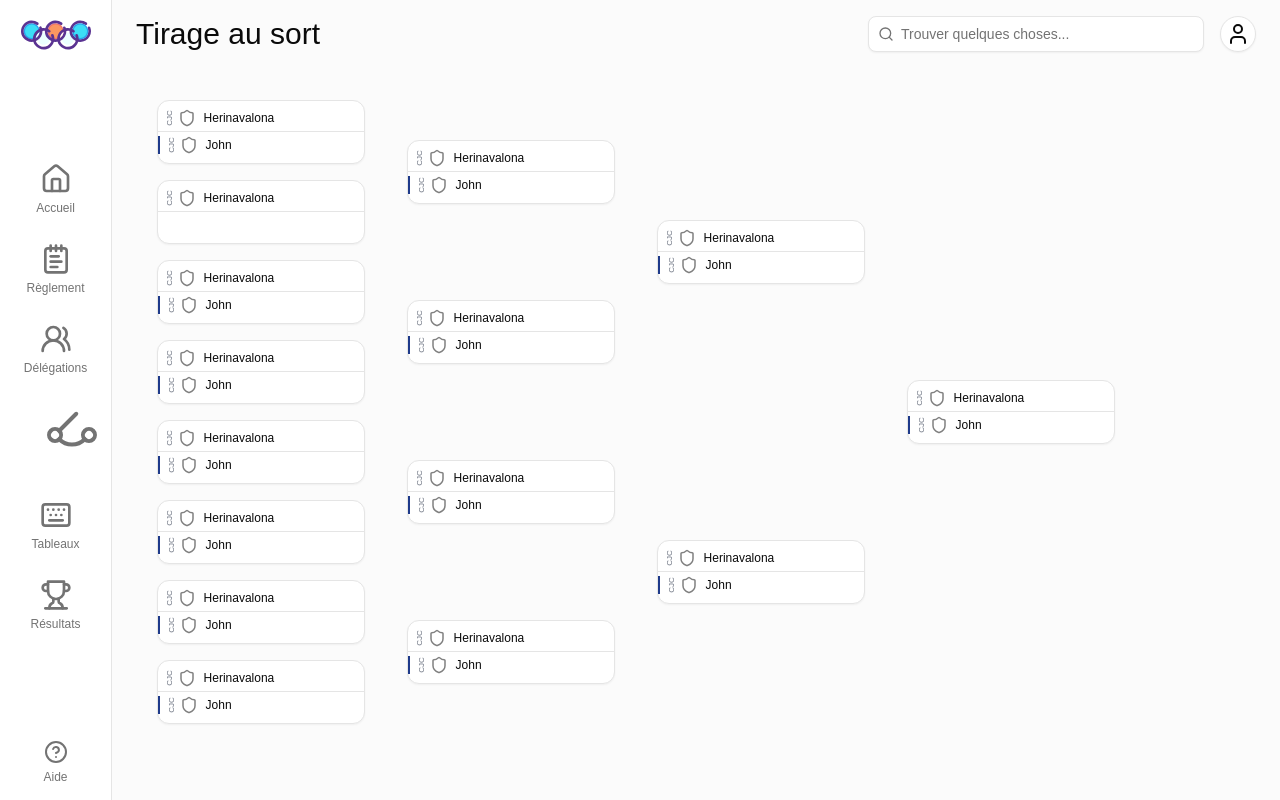
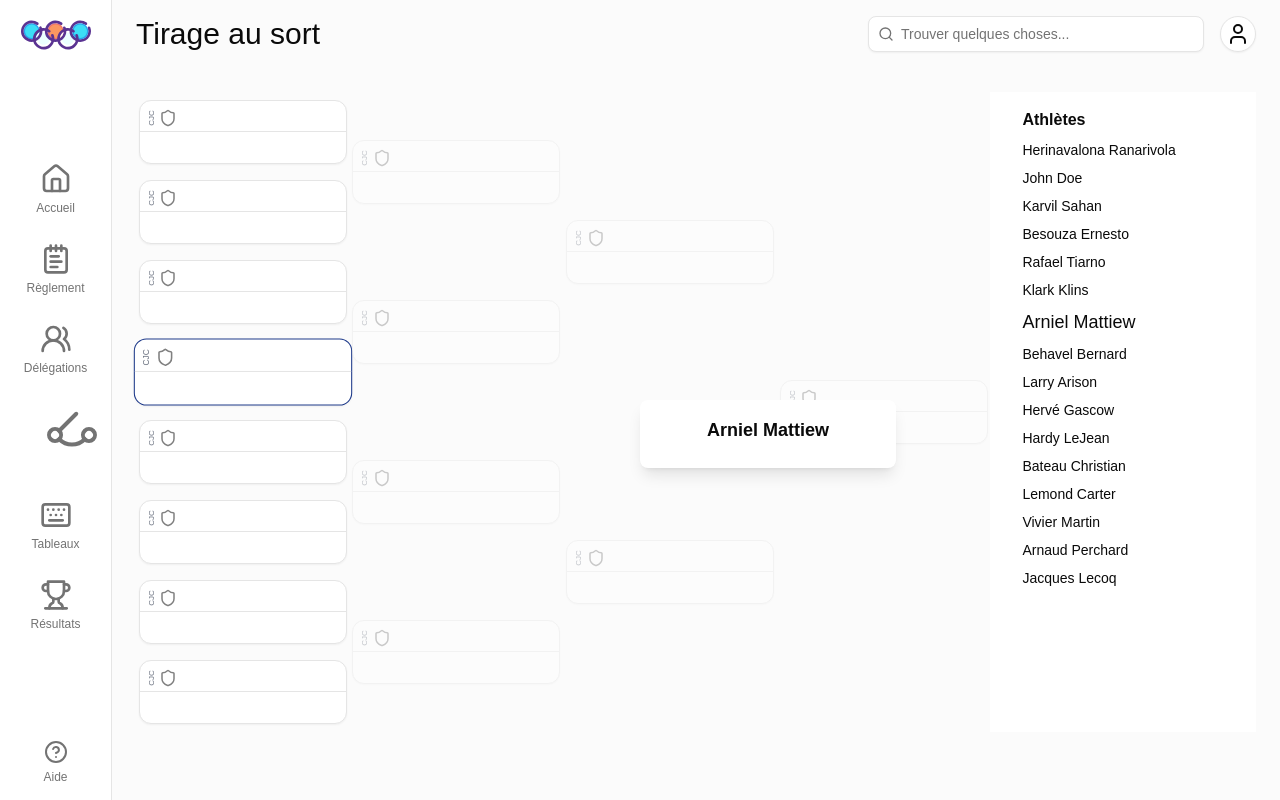
Before and after one commit to hernaval/jdraw, a Next.js app: page /competition/1/board/draw/1/bracket in a window 1280 px wide. Built offline with nearby package versions, Linux system fonts and the light colour scheme.

Commit message:
HER-60  control draw animation in random order

```diff
--- a/app/competition/[name]/board/draw/[category]/bracket/(components)/BracketTree.tsx
+++ b/app/competition/[name]/board/draw/[category]/bracket/(components)/BracketTree.tsx
@@ -1,12 +1,37 @@
+'use client'
+
 import MatchCard from '@/components/block/match-card'
+import { cn, shuffleArray } from '@/lib/utils'
 import { BracketEntity } from '@/types/model/Bracket'
-import React from 'react'
+import { Competitor } from '@/types/model/competitor'
+import { AnimatePresence } from 'framer-motion'
+import React, { useState } from 'react'
+import CompetitorInsight from './CompetitorInsight'
+import { motion } from 'framer-motion'
+import { Button } from '@/components/ui/button'
+import { MatchEntity } from '@/types/model/Match'
+import { produce } from 'immer'
+import CompetitorList from './CompetitorList'
+import CountdownTimer from '@/components/block/countdown-timer'
 
 interface BracketTreeProps {
   rounds: BracketEntity[]
+  competitors: Competitor[]
 }
 
-const BracketTree: React.FC<BracketTreeProps> = ({ rounds }) => {
+const BracketTree: React.FC<BracketTreeProps> = ({
+  rounds: initialRounds,
+  competitors: initialCompetitors,
+}) => {
+  const [rounds, setRounds] = useState(initialRounds)
+  const [competitors, setCompetitors] = useState(initialCompetitors)
+  const [isAnimating, setIsAnimating] = useState<boolean>(false)
+  const [currentCompetitor, setCurrentCompetitor] = useState<Competitor | null>(
+    null
+  )
+  const [highlightedMatch, setHighlightedMatch] = useState<number | null>(null)
+  const [showAthletList, setshowAthletList] = useState<boolean>(true)
+  const [drawFinished, setDrawFinished] = useState(false)
   const totalRounds = rounds.length
   const maxMatches = Math.pow(2, totalRounds - 1)
 
@@ -18,8 +43,61 @@ const BracketTree: React.FC<BracketTreeProps> = ({ rounds }) => {
     const spacing = Math.pow(2, roundIndex)
     return matchIndex * spacing + 1
   }
+
+  const fillBracket = async () => {
+    await new Promise(resolve => setTimeout(resolve, 1000))
+
+    setIsAnimating(true)
+    const firstRound = rounds[0]
+    const matchPositions = shuffleArray(
+      Array.from(Array(firstRound.matches.length).keys())
+    )
+
+    // Fill the white athlet first, then the blue
+
+    for (let judogi = 0; judogi < 2; judogi++) {
+      for (const matchIndex of matchPositions) {
+        const match: MatchEntity = firstRound.matches[matchIndex]
+        const position = judogi === 0 ? 'whiteAthlet' : 'blueAthlet'
+
+        // skip if already filled
+        if (match[position]) continue
+
+        // get the matched competitor and show in insight
+        const competitor: Competitor = competitors.find(
+          c => c.position == matchIndex + 1 && c.judogi == position
+        )!
+        console.log('cmopetitor', competitor)
+        setCurrentCompetitor(competitor)
+
+        await new Promise(resolve => setTimeout(resolve, 1000))
+
+        setHighlightedMatch(match.id)
+
+        // active the highlight in bracket card
+        await new Promise(resolve => setTimeout(resolve, 700))
+
+        setRounds(prevRounds => {
+          const newRounds = [...prevRounds]
+          newRounds[0].matches[matchIndex][position] = competitor
+          return newRounds
+        })
+
+        setCompetitors(prev => prev.filter(c => c.id != competitor.id))
+        // setCompetitors(prev => prev.filter(c => c.id != competitor.id))
+        setCurrentCompetitor(null)
+        setHighlightedMatch(null)
+
+        // some delay before starting next
+        await new Promise(resolve => setTimeout(resolve, 400))
+      }
+    }
+    setIsAnimating(false)
+    setshowAthletList(false)
+    setDrawFinished(true)
+  }
   return (
-    <div className='h-full overflow-auto '>
+    <div className='flex justify-around'>
       <div
         className='grid'
         style={{
@@ -41,7 +119,11 @@ const BracketTree: React.FC<BracketTreeProps> = ({ rounds }) => {
                     gridRow: `${startRow} / span ${rowSpan}`,
                   }}>
                   <div className='absolute inset-0 flex items-center justify-center'>
-                    <MatchCard match={match} />
+                    <MatchCard
+                      match={match}
+                      highlighted={match.id === highlightedMatch}
+                      hideNextRound={roundIndex > 0 && !drawFinished}
+                    />
                   </div>
                 </div>
               )
@@ -49,6 +131,42 @@ const BracketTree: React.FC<BracketTreeProps> = ({ rounds }) => {
           </React.Fragment>
         ))}
       </div>
+
+      <motion.div
+        animate={showAthletList ? 'visible' : 'hidden'}
+        variants={{
+          hidden: {
+            opacity: 0,
+            x: 200,
+            visibility: 'hidden',
+            transition: { duration: 0.5 },
+          },
+          visible: {
+            opacity: 1,
+            visibility: 'visible',
+            transition: { duration: 0.5 },
+          },
+        }}
+        className='bg-white py-4 px-8 w-[300px]'>
+        <h3 className='font-2xl font-bold'>Athlètes</h3>
+
+        <CompetitorList
+          competitors={competitors}
+          activeCompetitor={currentCompetitor}
+        />
+      </motion.div>
+
+      <AnimatePresence>
+        {currentCompetitor && (
+          <CompetitorInsight competitor={currentCompetitor} />
+        )}
+      </AnimatePresence>
+
+      {!isAnimating && !drawFinished && (
+        <div className='fixed top-1/2 left-1/2'>
+          <CountdownTimer starting={3} onComplete={fillBracket} />
+        </div>
+      )}
     </div>
   )
 }
--- /dev/null
+++ b/app/competition/[name]/board/draw/[category]/bracket/(components)/CompetitorInsight.tsx
@@ -0,0 +1,27 @@
+import { Card, CardContent } from '@/components/ui/card'
+import { Competitor } from '@/types/model/competitor'
+import { useEffect } from 'react'
+import { motion } from 'framer-motion'
+
+const CompetitorInsight: React.FC<{ competitor: Competitor | null }> = ({
+  competitor,
+}) => {
+  if (!competitor) return null
+
+  return (
+    <motion.div
+      initial={{ opacity: 0, scale: 0.8, y: 50 }}
+      animate={{ opacity: 1, scale: 1, y: 0 }}
+      exit={{ opacity: 0, scale: 0.8, y: -50 }}
+      transition={{ duration: 0.3 }}
+      className='fixed top-1/2 left-1/2 transform -translate-x-1/2 -translate-y-1/2 z-50'>
+      <div className='w-64 bg-white shadow-lg p-4 rounded-lg'>
+        <h3 className='text-lg font-bold mb-2 text-center'>
+          {competitor.firstname} {competitor.lastname}
+        </h3>
+      </div>
+    </motion.div>
+  )
+}
+
+export default CompetitorInsight
--- /dev/null
+++ b/app/competition/[name]/board/draw/[category]/bracket/(components)/CompetitorList.tsx
@@ -0,0 +1,35 @@
+import { cn } from '@/lib/utils'
+import { Competitor } from '@/types/model/competitor'
+import { AnimatePresence, motion } from 'framer-motion'
+import React from 'react'
+
+interface CompetitorListProps {
+  competitors: Competitor[]
+  activeCompetitor: Competitor | null
+}
+const CompetitorList: React.FC<CompetitorListProps> = ({
+  competitors,
+  activeCompetitor,
+}) => {
+  return (
+    <ul>
+      <AnimatePresence>
+        {competitors.map((competitor, index) => (
+          <motion.li
+            key={competitor.id}
+            animate={{ opacity: 1, x: 0 }}
+            exit={{ opacity: 0, x: 50 }}
+            transition={{ duration: 0.3, delay: index * 0.05 }}
+            className={cn(
+              'text-sm my-2 text-gray',
+              activeCompetitor?.id == competitor.id ? 'text-lg' : 'sm'
+            )}>
+            {competitor.firstname} {competitor.lastname}
+          </motion.li>
+        ))}
+      </AnimatePresence>
+    </ul>
+  )
+}
+
+export default CompetitorList
--- a/app/competition/[name]/board/draw/[category]/bracket/page.tsx
+++ b/app/competition/[name]/board/draw/[category]/bracket/page.tsx
@@ -1,6 +1,7 @@
 import React from 'react'
 import BracketTree from './(components)/BracketTree'
 import { BracketEntity } from '@/types/model/Bracket'
+import { Competitor } from '@/types/model/competitor'
 
 const rounds: BracketEntity[] = [
   {
@@ -9,131 +10,132 @@ const rounds: BracketEntity[] = [
       {
         id: 1,
         position: 1,
-        whiteAthlet: { firstname: 'Herinavalona', lastname: 'Ranarivola' },
-        blueAthlet: { firstname: 'John', lastname: 'Doe' },
+        whiteAthlet: {
+          id: 1,
+          firstname: 'Herinavalona',
+          lastname: 'Ranarivola',
+        },
+        blueAthlet: { id: 2, firstname: 'John', lastname: 'Doe' },
         winnerAthlet: null,
       },
       {
         id: 2,
         position: 2,
-        whiteAthlet: { firstname: 'Herinavalona', lastname: 'Ranarivola' },
-        blueAthlet: null,
+        whiteAthlet: { id: 3, firstname: 'Karvil', lastname: 'Sahan' },
+        blueAthlet: { id: 4, firstname: 'Besouza', lastname: 'Ernesto' },
         winnerAthlet: null,
       },
       {
         id: 3,
         position: 3,
-        whiteAthlet: { firstname: 'Herinavalona', lastname: 'Ranarivola' },
-        blueAthlet: { firstname: 'John', lastname: 'Doe' },
+        whiteAthlet: { id: 5, firstname: 'Rafael', lastname: 'Tiarno' },
+        blueAthlet: { id: 6, firstname: 'Klark', lastname: 'Klins' },
         winnerAthlet: null,
       },
       {
         id: 4,
         position: 4,
-        whiteAthlet: { firstname: 'Herinavalona', lastname: 'Ranarivola' },
-        blueAthlet: { firstname: 'John', lastname: 'Doe' },
+        whiteAthlet: { id: 7, firstname: 'Arniel', lastname: 'Mattiew' },
+        blueAthlet: { id: 8, firstname: 'Behavel', lastname: 'Bernard' },
         winnerAthlet: null,
       },
       {
         id: 5,
         position: 5,
-        whiteAthlet: { firstname: 'Herinavalona', lastname: 'Ranarivola' },
-        blueAthlet: { firstname: 'John', lastname: 'Doe' },
+        whiteAthlet: { id: 9, firstname: 'Larry', lastname: 'Arison' },
+        blueAthlet: { id: 10, firstname: 'Hervé', lastname: 'Gascow' },
         winnerAthlet: null,
       },
       {
         id: 6,
         position: 6,
-        whiteAthlet: { firstname: 'Herinavalona', lastname: 'Ranarivola' },
-        blueAthlet: { firstname: 'John', lastname: 'Doe' },
+        whiteAthlet: { id: 11, firstname: 'Hardy', lastname: 'LeJean' },
+        blueAthlet: { id: 12, firstname: 'Bateau', lastname: 'Christian' },
         winnerAthlet: null,
       },
       {
         id: 7,
         position: 7,
-        whiteAthlet: { firstname: 'Herinavalona', lastname: 'Ranarivola' },
-        blueAthlet: { firstname: 'John', lastname: 'Doe' },
+        whiteAthlet: { id: 13, firstname: 'Lemond', lastname: 'Carter' },
+        blueAthlet: { id: 14, firstname: 'Vivier', lastname: 'Martin' },
         winnerAthlet: null,
       },
       {
         id: 8,
         position: 8,
-        whiteAthlet: { firstname: 'Herinavalona', lastname: 'Ranarivola' },
-        blueAthlet: { firstname: 'John', lastname: 'Doe' },
+        whiteAthlet: { id: 15, firstname: 'Arnaud', lastname: 'Perchard' },
+        blueAthlet: { id: 16, firstname: 'Jacques', lastname: 'Lecoq' },
         winnerAthlet: null,
       },
     ],
   },
   {
     round: 2,
-    matches: [
-      {
-        id: 1,
-        position: 9,
-        whiteAthlet: { firstname: 'Herinavalona', lastname: 'Ranarivola' },
-        blueAthlet: { firstname: 'John', lastname: 'Doe' },
-        winnerAthlet: null,
-      },
-      {
-        id: 2,
-        position: 10,
-        whiteAthlet: { firstname: 'Herinavalona', lastname: 'Ranarivola' },
-        blueAthlet: { firstname: 'John', lastname: 'Doe' },
-        winnerAthlet: null,
-      },
-      {
-        id: 3,
-        position: 11,
-        whiteAthlet: { firstname: 'Herinavalona', lastname: 'Ranarivola' },
-        blueAthlet: { firstname: 'John', lastname: 'Doe' },
-        winnerAthlet: null,
-      },
-      {
-        id: 4,
-        position: 12,
-        whiteAthlet: { firstname: 'Herinavalona', lastname: 'Ranarivola' },
-        blueAthlet: { firstname: 'John', lastname: 'Doe' },
-        winnerAthlet: null,
-      },
-    ],
+    matches: Array.from({ length: 4 }, (v, k) => ({
+      id: k + 9,
+      position: 9 + k,
+      whiteAthlet: null,
+      blueAthlet: null,
+      winnerAthlet: null,
+    })),
   },
   {
     round: 3,
-    matches: [
-      {
-        id: 1,
-        position: 13,
-        whiteAthlet: { firstname: 'Herinavalona', lastname: 'Ranarivola' },
-        blueAthlet: { firstname: 'John', lastname: 'Doe' },
-        winnerAthlet: null,
-      },
-      {
-        id: 2,
-        position: 14,
-        whiteAthlet: { firstname: 'Herinavalona', lastname: 'Ranarivola' },
-        blueAthlet: { firstname: 'John', lastname: 'Doe' },
-        winnerAthlet: null,
-      },
-    ],
+    matches: Array.from({ length: 2 }, (v, k) => ({
+      id: k + 9,
+      position: 9 + k,
+      whiteAthlet: null,
+      blueAthlet: null,
+      winnerAthlet: null,
+    })),
   },
   {
     round: 4,
     matches: [
       {
-        id: 1,
+        id: 25,
         position: 15,
-        whiteAthlet: { firstname: 'Herinavalona', lastname: 'Ranarivola' },
-        blueAthlet: { firstname: 'John', lastname: 'Doe' },
+        whiteAthlet: null,
+        blueAthlet: null,
         winnerAthlet: null,
       },
     ],
   },
 ]
 
-const BracketGenerationPage = ({ searchParams, params }: any) => {
+const BracketGenerationPage = async ({ searchParams, params }: any) => {
+  const competition = params.name
+  // const drawConfig: StageConfig | null = await getDrawConfig(
+  //   competition,
+  //   params.category
+  // )
+  const competitors: Competitor[] = rounds[0].matches.flatMap(
+    match =>
+      [
+        {
+          id: match.whiteAthlet?.id,
+          firstname: match.whiteAthlet?.firstname,
+          lastname: match.whiteAthlet?.lastname,
+          position: match.position,
+          judogi: 'whiteAthlet',
+        },
+        {
+          id: match.blueAthlet?.id,
+          firstname: match.blueAthlet?.firstname,
+          lastname: match.blueAthlet?.lastname,
+          position: match.position,
+          judogi: 'blueAthlet',
+        },
+      ] as Competitor[]
+  ) // only pick first round to draw
+
+  let emptyBrackets: BracketEntity[] = structuredClone(rounds)
+  emptyBrackets[0].matches.forEach(m => {
+    ;(m.whiteAthlet = null), (m.blueAthlet = null)
+  })
   return (
-    <div>
-      <BracketTree rounds={rounds} />
+    <div className=''>
+      <BracketTree rounds={emptyBrackets} competitors={competitors} />
     </div>
   )
 }
--- /dev/null
+++ b/components/block/countdown-timer.tsx
@@ -0,0 +1,38 @@
+import React, { useEffect, useState } from 'react'
+import { motion } from 'framer-motion'
+interface TimerProps {
+  starting: number
+  onComplete: () => void
+}
+const CountdownTimer: React.FC<TimerProps> = ({ starting, onComplete }) => {
+  const [timeLeft, setTimeLeft] = useState(starting) // Starting at 10 seconds
+
+  useEffect(() => {
+    if (timeLeft > 0) {
+      const timer = setTimeout(() => setTimeLeft(timeLeft - 1), 1000)
+
+      return () => clearTimeout(timer) // Cleanup on unmount
+    }
+
+    if (timeLeft == 0) onComplete()
+  }, [timeLeft])
+
+  const timerVariants = {
+    animate: {
+      scale: [1, 1.5, 1], // Scale up and back down
+      opacity: [1, 0.7, 1],
+      transition: { duration: 0.5 }, // Animation duration
+    },
+  }
+  return (
+    <motion.div
+      className='text-8xl font-bold text-gray-500'
+      key={timeLeft} // Ensure animation resets on each new time value
+      variants={timerVariants}
+      animate='animate'>
+      {timeLeft}
+    </motion.div>
+  )
+}
+
+export default CountdownTimer
--- a/components/block/match-card.tsx
+++ b/components/block/match-card.tsx
@@ -5,14 +5,17 @@ import { cn } from '@/lib/utils'
 import { Separator } from '../ui/separator'
 import { Shield } from 'lucide-react'
 import { AthletEntity } from '@/types/model/athlet'
+import { motion } from 'framer-motion'
 
 interface MatchCardProps {
   match: MatchEntity
+  highlighted: boolean
+  hideNextRound: boolean
 }
 
 interface AthletRowProps {
   blueJudogi?: boolean
-  athlet?: Partial<AthletEntity>
+  athlet: Partial<AthletEntity> | null
 }
 
 const Flag = () => <Shield color='gray' size={18} />
@@ -29,22 +32,53 @@ const AthletRow: React.FC<AthletRowProps> = ({
       <div className='flex items-center pl-1'>
         <span className='text-2xs text-gray-500 rotate-[-90deg] m-0'>CJC</span>
         <Flag />
-        <span className='ml-2 text-xs font-medium'>{athlet?.firstname}</span>
+        <motion.span
+          key={athlet?.firstname}
+          animate='visible'
+          variants={{
+            hidden: { scale: 0 },
+            visible: {
+              scale: [1.2, 0.8, 1.5, 1],
+              transition: {
+                duration: 0.6,
+                times: [0, 0.2, 0.5, 1],
+                ease: 'easeOut',
+              },
+            },
+          }}
+          className='text-xs font-medium truncate'>
+          {athlet?.firstname} {athlet?.lastname}
+        </motion.span>
       </div>
       {/* <span className="text-sm ">I(1) W(1) S(2)</span> */}
     </div>
   )
 }
 
-const MatchCard: React.FC<MatchCardProps> = ({ match }) => {
+const MatchCard: React.FC<MatchCardProps> = ({
+  match,
+  highlighted,
+  hideNextRound,
+}) => {
   return (
-    <Card className={cn('w-52 h-16 bg-white shadow-sm py-2')}>
-      <div className='flex flex-col '>
-        <AthletRow athlet={match.whiteAthlet} />
-        <Separator className='my-1' />
-        {match.blueAthlet && <AthletRow blueJudogi athlet={match.blueAthlet} />}
-      </div>
-    </Card>
+    <motion.div
+      animate={highlighted ? { scale: 1.05 } : { scale: 1 }}
+      transition={{ duration: 0.2 }}
+      className={cn(hideNextRound ? 'opacity-40' : 'visible')}>
+      <Card
+        className={cn(
+          'w-52 h-16 bg-white shadow-sm py-2',
+          highlighted && 'border border-blue-900'
+        )}>
+        <div className='flex flex-col '>
+          <AthletRow athlet={match.whiteAthlet} />
+          <Separator className='my-1' />
+          {match.blueAthlet && (
+            <AthletRow blueJudogi athlet={match.blueAthlet} />
+          )}
+        </div>
+      </Card>
+    </motion.div>
   )
 }
 
--- a/components/layouts/sidebar.tsx
+++ b/components/layouts/sidebar.tsx
@@ -6,7 +6,7 @@ import { useParams, usePathname } from 'next/navigation'
 import Image from 'next/image'
 import { boardMenu } from '@/app/competition/[name]/board/menu'
 
-const Sidebar = ({ params }: { params: { name: string } }) => {
+const Sidebar = ({ params }: { params?: { name: string } }) => {
   const { name } = useParams()
   const pathname: string = usePathname()
 
--- a/lib/utils.ts
+++ b/lib/utils.ts
@@ -24,3 +24,11 @@ export function mapObSelect(
   })
   return selectBoxData
 }
+
+export function shuffleArray(array: any[]) {
+  for (let i = array.length - 1; i > 0; i--) {
+    const j = Math.floor(Math.random() * (i + 1))
+    ;[array[i], array[j]] = [array[j], array[i]]
+  }
+  return array
+}
--- a/package.json
+++ b/package.json
@@ -28,6 +28,7 @@
     "clsx": "^2.1.1",
     "date-fns": "^4.1.0",
     "formik": "^2.4.6",
+    "framer-motion": "^11.11.8",
     "immer": "^10.1.1",
     "lucide-react": "^0.446.0",
     "next": "14.2.13",
--- a/types/model/Match.ts
+++ b/types/model/Match.ts
@@ -4,7 +4,7 @@ export interface MatchEntity {
   id: number
   position: number
   round?: number
-  whiteAthlet?: Partial<AthletEntity>
+  whiteAthlet: Partial<AthletEntity> | null
   blueAthlet: Partial<AthletEntity> | null
   whitePlaceholder?: string
   bluePlaceholder?: string
--- /dev/null
+++ b/types/model/competitor.ts
@@ -0,0 +1,8 @@
+import { AthletEntity } from './athlet'
+
+export interface CompetitorMatch {
+  position: number
+  judogi: 'whiteAthlet' | 'blueAthlet'
+}
+
+export type Competitor = AthletEntity & CompetitorMatch
```
Also changed, not shown: 1 other file (tests, documents, lock files or other folders).
